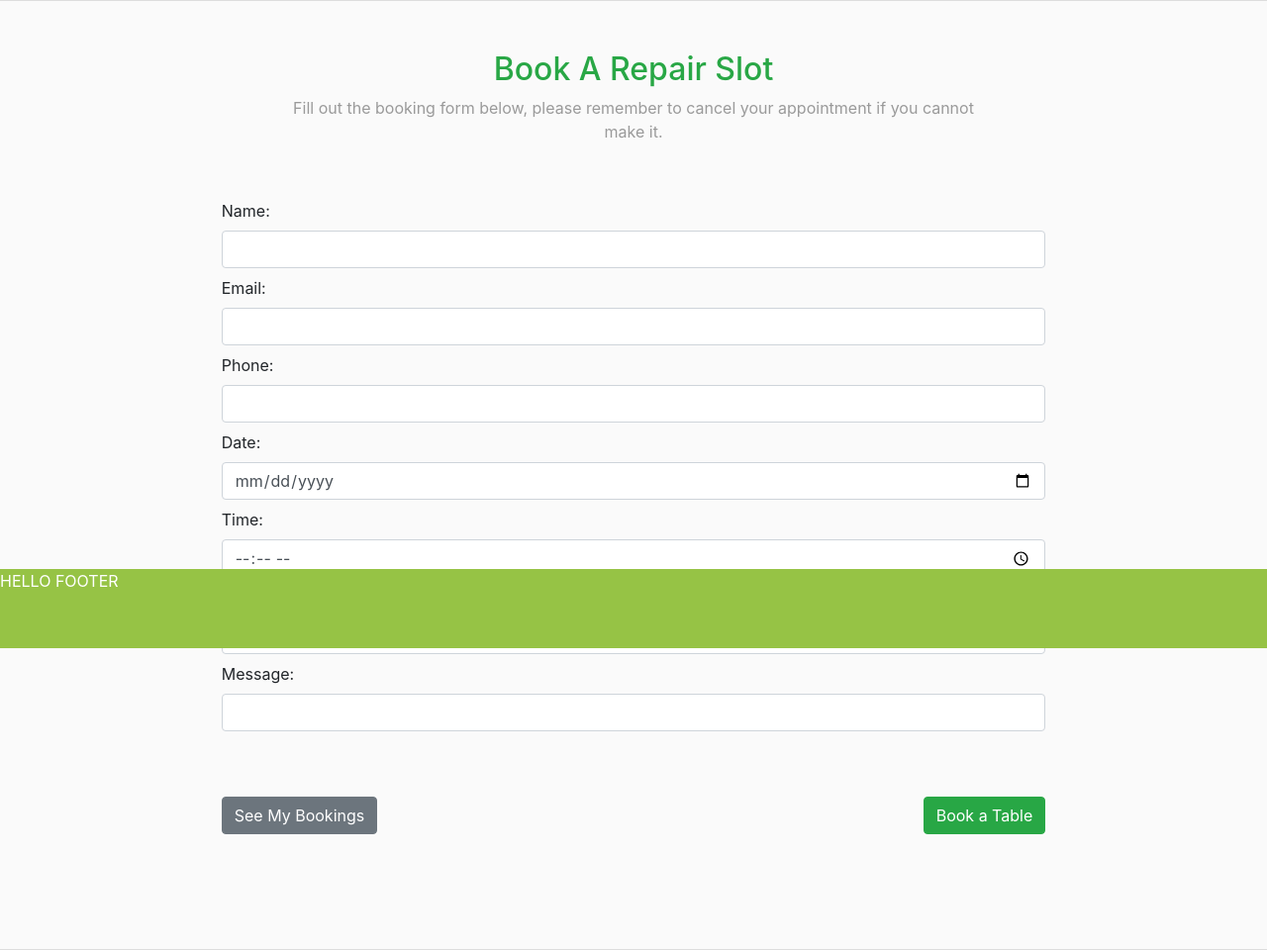
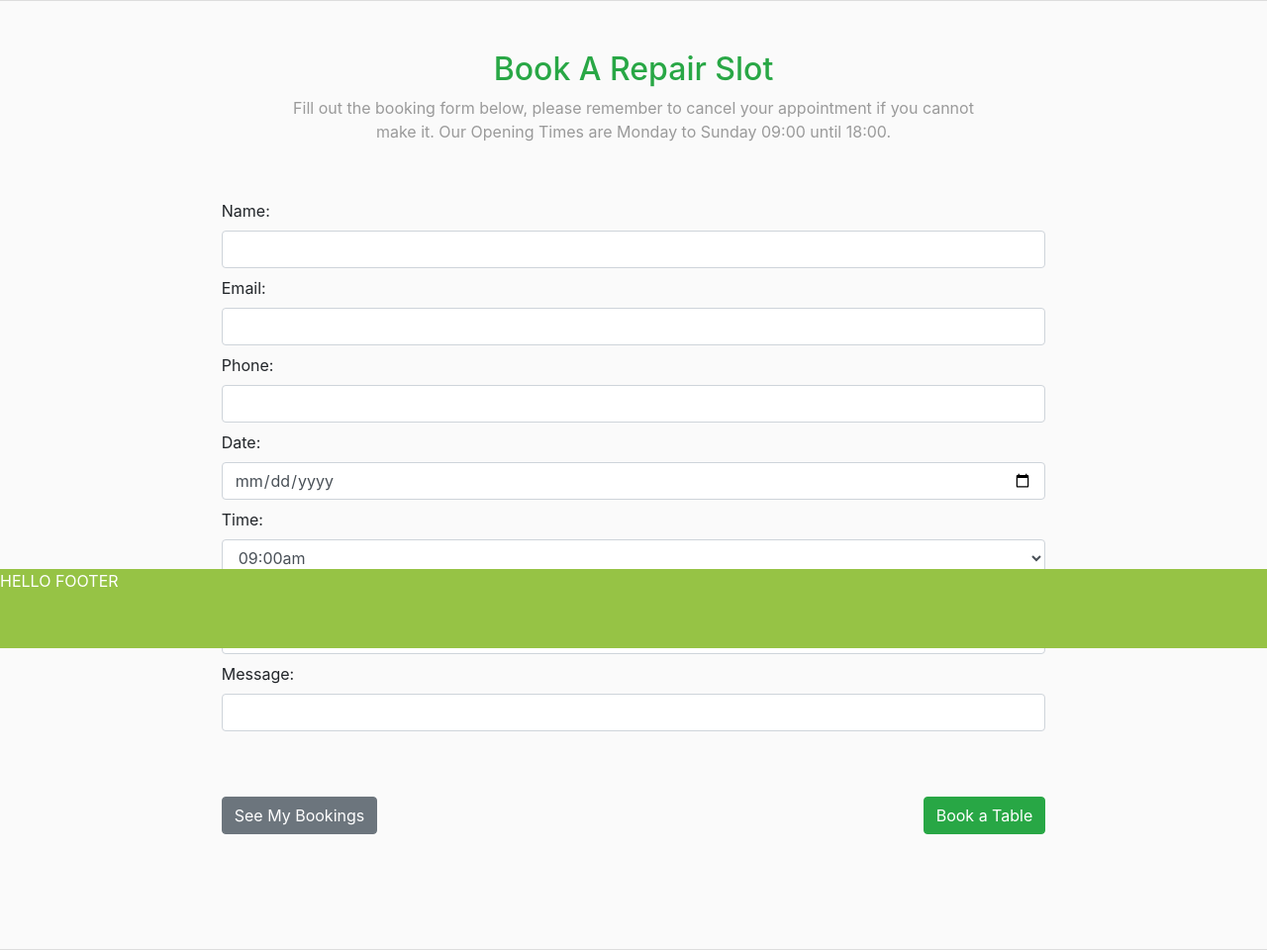
Before and after one commit to Code-Institute-Submissions/Booking-System-1, a Django app: page /booking/ in a window 1280 px wide. Shown: the part 145-1105 px from the top of the page at 99% size. Run offline with Django 3.2, Linux system fonts and the light colour scheme; the visitor is signed in with stand-in values (Sample User, id 1); some libraries are stand-ins or nearby versions.

Commit message:
Add Restrictions to available timeslots

```diff
--- a/booking_app/forms.py
+++ b/booking_app/forms.py
@@ -3,6 +3,28 @@ from django.contrib.auth.forms import UserCreationForm
 from django.contrib.auth.models import User
 from .models import Booking
 
+
+DAYS_PICKER = [
+    ('Monday', 'Monday'),
+    ('Tuesday', 'Tuesday'),
+    ('Wednesday', 'Wednesday'),
+    ('Thursday', 'Thursday'),
+    ('Friday', 'Friday'),
+    ('Saturday', 'Saturday'),
+    ('Sunday', 'Sunday')
+]
+
+TIME_PICKER = [
+        ('09:00am', '09:00am'), ('09:15am', '09:15am'), ('09:30am', '09:30am'), ('09:45am', '09:45am'),
+        ('10:00am', '10:00am'), ('10:15am', '10:15am'), ('10:30am', '10:30am'), ('10:45am', '10:45am'),
+        ('11:00am', '11:00am'), ('11:15am', '11:15am'), ('11:30am', '11:30am'), ('11:45am', '11:45am'),
+        ('12:00pm', '12:00pm'), ('12:15pm', '12:15pm'), ('12:30pm', '12:30pm'), ('12:45pm', '12:45pm'),
+        ('13:00pm', '13:00pm'), ('13:15pm', '13:15pm'), ('13:30pm', '13:30pm'), ('13:45pm', '13:45pm'),
+        ('14:00pm', '14:00pm'), ('14:15pm', '14:15pm'), ('14:30pm', '14:30pm'), ('14:45pm', '14:45pm'),
+        ('15:00pm', '15:00pm'), ('15:15pm', '15:15pm'), ('15:30pm', '15:30pm'), ('15:45pm', '15:45pm'),
+        ('16:00pm', '16:00pm'), ('16:15pm', '16:15pm'), ('16:30pm', '16:30pm'), ('16:45pm', '16:45pm'),
+        ('17:00pm', '17:00pm'), ('17:15pm', '17:15pm'), ('17:30pm', '17:30pm'), ('17:45pm', '17:45pm')
+    ]
 
 class BookingForm(forms.ModelForm):
     class Meta:
@@ -13,7 +35,7 @@ class BookingForm(forms.ModelForm):
     email = forms.CharField(widget=forms.TextInput(attrs={'class': 'form-control'}))
     phone = forms.CharField(widget=forms.TextInput(attrs={'class': 'form-control'}))
     date = forms.DateField(widget=forms.TextInput(attrs={'class': 'form-control', 'type': 'date'}))
-    time = forms.TimeField(widget=forms.TextInput(attrs={'class': 'form-control', 'type': 'time'}))
+    time = forms.CharField(widget=forms.Select(choices=TIME_PICKER, attrs={'class': 'form-control'}))
     device = forms.CharField(widget=forms.TextInput(attrs={'class': 'form-control'}))
     message = forms.CharField(widget=forms.TextInput(attrs={'class': 'form-control'}))
 
@@ -31,3 +53,19 @@ class NewUserForm(UserCreationForm):
         if commit:
             user.save()
         return user
+
+
+class DayPicker(forms.ModelForm):
+
+    time = [
+        '09:00', '09:15', '09:30', '09:45',
+        '10:00', '10:15', '10:30', '10:45',
+        '11:00', '11:15', '11:30', '11:45',
+        '12:00', '12:15', '12:30', '12:45',
+        '13:00', '13:15', '13:30', '13:45',
+        '14:00', '14:15', '14:30', '14:45',
+        '15:00', '15:15', '15:30', '15:45',
+        '16:00', '16:15', '16:30', '16:45',
+        '17:00', '17:15', '17:30', '17:45',
+        '18:00'
+    ]
--- a/booking_app/models.py
+++ b/booking_app/models.py
@@ -3,6 +3,17 @@ from phone_field import PhoneField
 from django.contrib.auth.models import User
 
 # Create your models here.
+TIME_PICKER = [
+        ('09:00am', '09:00am'), ('09:15am', '09:15am'), ('09:30am', '09:30am'), ('09:45am', '09:45am'),
+        ('10:00am', '10:00am'), ('10:15am', '10:15am'), ('10:30am', '10:30am'), ('10:45am', '10:45am'),
+        ('11:00am', '11:00am'), ('11:15am', '11:15am'), ('11:30am', '11:30am'), ('11:45am', '11:45am'),
+        ('12:00pm', '12:00pm'), ('12:15pm', '12:15pm'), ('12:30pm', '12:30pm'), ('12:45pm', '12:45pm'),
+        ('13:00pm', '13:00pm'), ('13:15pm', '13:15pm'), ('13:30pm', '13:30pm'), ('13:45pm', '13:45pm'),
+        ('14:00pm', '14:00pm'), ('14:15pm', '14:15pm'), ('14:30pm', '14:30pm'), ('14:45pm', '14:45pm'),
+        ('15:00pm', '15:00pm'), ('15:15pm', '15:15pm'), ('15:30pm', '15:30pm'), ('15:45pm', '15:45pm'),
+        ('16:00pm', '16:00pm'), ('16:15pm', '16:15pm'), ('16:30pm', '16:30pm'), ('16:45pm', '16:45pm'),
+        ('17:00pm', '17:00pm'), ('17:15pm', '17:15pm'), ('17:30pm', '17:30pm'), ('17:45pm', '17:45pm')
+    ]
 
 
 class Booking(models.Model):
@@ -11,7 +22,7 @@ class Booking(models.Model):
     email = models.CharField(max_length=50, null=False, blank=False)
     phone = PhoneField(blank=True, null=False)
     date = models.DateField(null=False, blank=False)
-    time = models.TimeField(auto_now=False, auto_now_add=False, null=False, blank=False)
+    time = models.CharField(choices=TIME_PICKER, max_length=200)
     device = models.CharField(max_length=50, null=False, blank=False)
     message = models.CharField(max_length=200)
     user = models.ForeignKey(User, default='', null=True, on_delete=models.CASCADE, related_name='hiuser')
--- a/booking_app/templates/booking_app/booking.html
+++ b/booking_app/templates/booking_app/booking.html
@@ -9,7 +9,7 @@
             <div class="col-md-8 offset-md-2 text-center">
                 <h2 class="text-success">Book A Repair Slot</h2>
                 <p class="mb-5">Fill out the booking form below, please remember to cancel your appointment if you
-                    cannot make it.</p>
+                    cannot make it. Our Opening Times are Monday to Sunday 09:00 until 18:00.</p>
             </div>
         </div>
         <form action="" method="POST" action="my_bookings" role="form">
```
Also changed, not shown: booking_app/migrations/0002_auto_20220103_1935.py (added), booking_app/migrations/0003_auto_20220103_1944.py (added), booking_app/migrations/0004_alter_booking_date.py (added), booking_app/migrations/0005_alter_booking_time.py (added).
